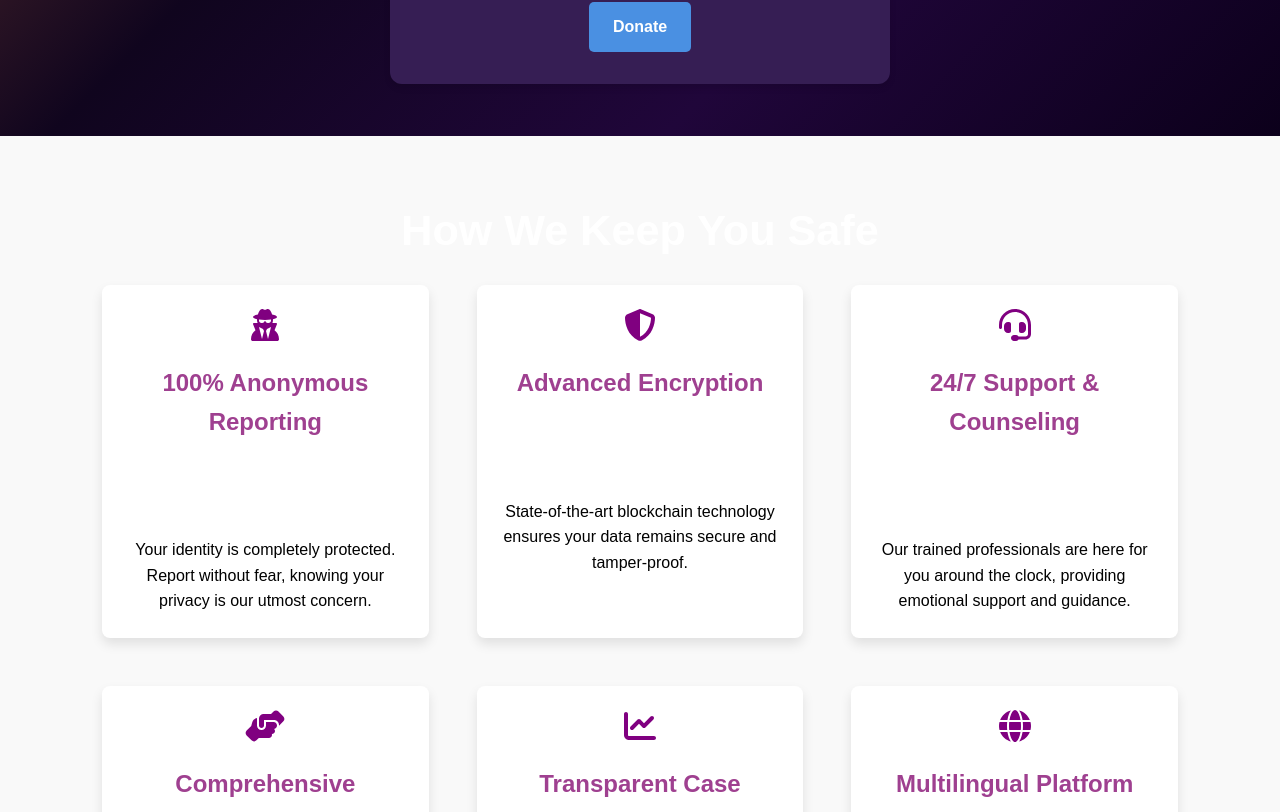
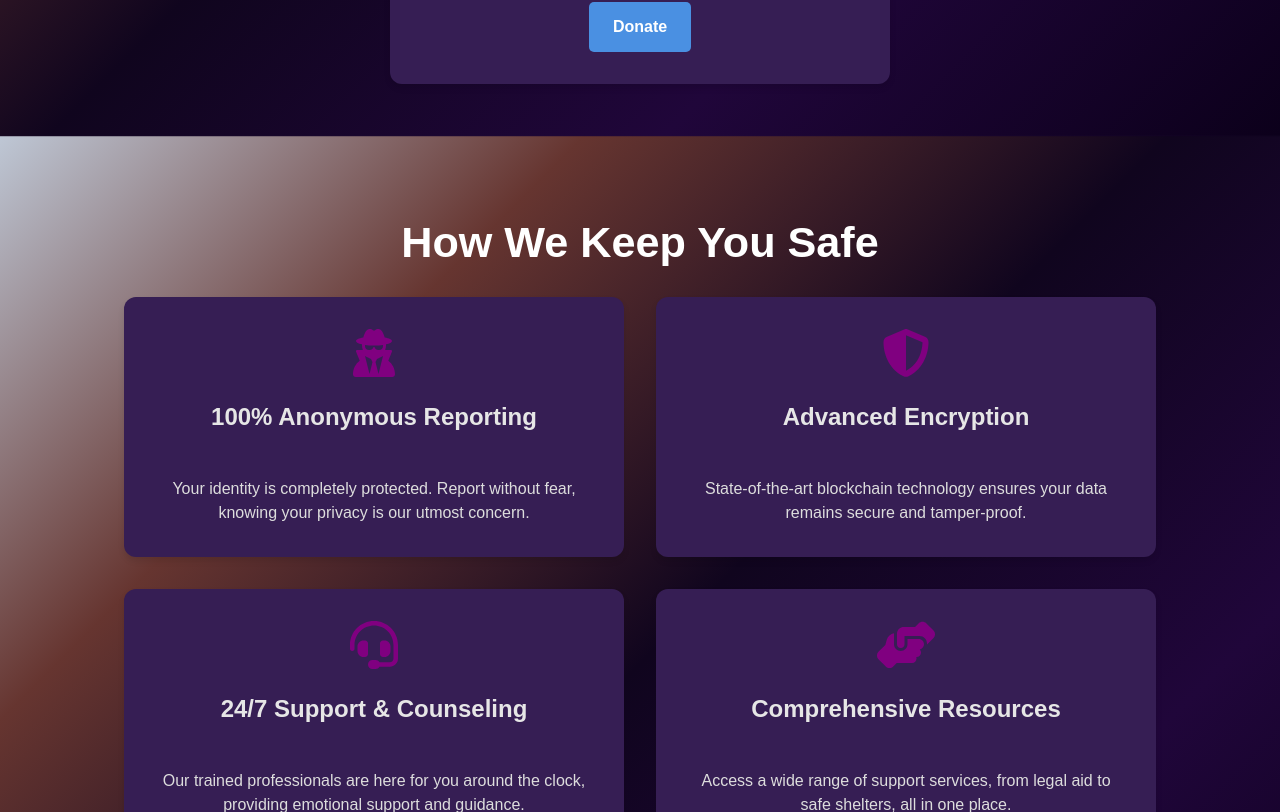
Before and after one commit to Cherrypick14/kintsugi, a React (Vite) app in the folder src/kintsugi_frontend/: page /home in a window 1280 px wide. Shown: the part 1848-2660 px from the top of the page. Built offline with nearby package versions, Linux system fonts and the light colour scheme; no server answers.

Commit message:
Add new style to features

```diff
--- a/src/kintsugi_frontend/src/styles/features.css
+++ b/src/kintsugi_frontend/src/styles/features.css
@@ -1,26 +1,88 @@
-/* Existing styles */
-
-.feature-card {
-    /* Your existing styles for feature cards */
-    transition: box-shadow 0.3s ease-in-out;
+/* Section styles */
+#features {
+  background-color: #2E1A47; /* Darker purple for base */
+  background-image: linear-gradient(135deg, #BEC7D5ff, #663530ff, #10051Eff, #20063Aff, #0C001Bff);
+  background-position: center;
+  min-height: 100vh;
+  display: flex;
+  flex-direction: column;
+  justify-content: center;
+  align-items: center;
+  text-align: center;
+  padding: 2rem 0;
+  color: white;
 }
 
-  .card-shadow {
-    box-shadow: 0 4px 6px rgba(0, 0, 0, 0.1);
+/* Container styles */
+.container {
+  max-width: 1200px;
+  margin: 0 auto;
+  padding: 0 2rem;
 }
 
-  .card-shadow:hover {
-    box-shadow: 0 6px 8px rgba(0, 0, 0, 0.15);
+.section-title {
+  color: #FFF
+}
+/* Grid layout */
+.feature-grid {
+  display: flex;
+  flex-wrap: wrap;
+  justify-content: center;
+  gap: 2rem;
 }
 
+/* Card styling */
+.feature-card {
+  background-color: #361e54; /* Dark purple background for cards */
+  padding: 2rem;
+  border-radius: 12px;
+  transition: box-shadow 0.3s ease-in-out, transform 0.3s ease-in-out;
+  box-shadow: 0 4px 6px rgba(0, 0, 0, 0.1);
+  text-align: center;
+  width: 500px; /* Set a consistent width for cards */
+}
+
+/* Hover effects for card */
+.feature-card:hover {
+  box-shadow: 0 6px 12px rgba(0, 0, 0, 0.2);
+  transform: translateY(-10px);
+}
+
+/* .howitworks-card > p {
+
+  margin-top: .3rem;
+} */
+
+/* Icon styles */
 .feature-icon {
-    color: purple; /* Or use a specific color code, e.g., #8A2BE2 */
-    font-size: 2rem; /* Adjust size as needed */
+  color: #FFF; /* Light purple color for icons */
+  font-size: 3rem; /* Increase icon size */
   margin-bottom: 1rem;
 }
 
-  /* You may want to add some padding to the feature cards if they don't have it already */
+/* Title styling inside each card */
+.feature-card h3 {
+  font-size: 1.5rem;
+  margin-bottom: 1rem;
+  color: #e6e6e6; /* Light gray text for card titles */
+}
+
+/* Text inside the cards */
+.feature-card p {
+  font-size: 1rem;
+  line-height: 1.5;
+  color: #ddd; /* Slightly lighter text color */
+  padding-top: 1.5rem;
+}
+
+/* Media Queries for Responsive Design */
+@media (max-width: 768px) {
+  .howitworks-grid {
+    flex-direction: column;
+    align-items: center;
+  }
+
   .feature-card {
-    padding: 1.5rem;
-    border-radius: 8px; /* Optional: if you want rounded corners */
+    width: 100%; /* Full-width cards on smaller screens */
   }
+}
```
Lines whose indentation alone changed are shown as unchanged.
